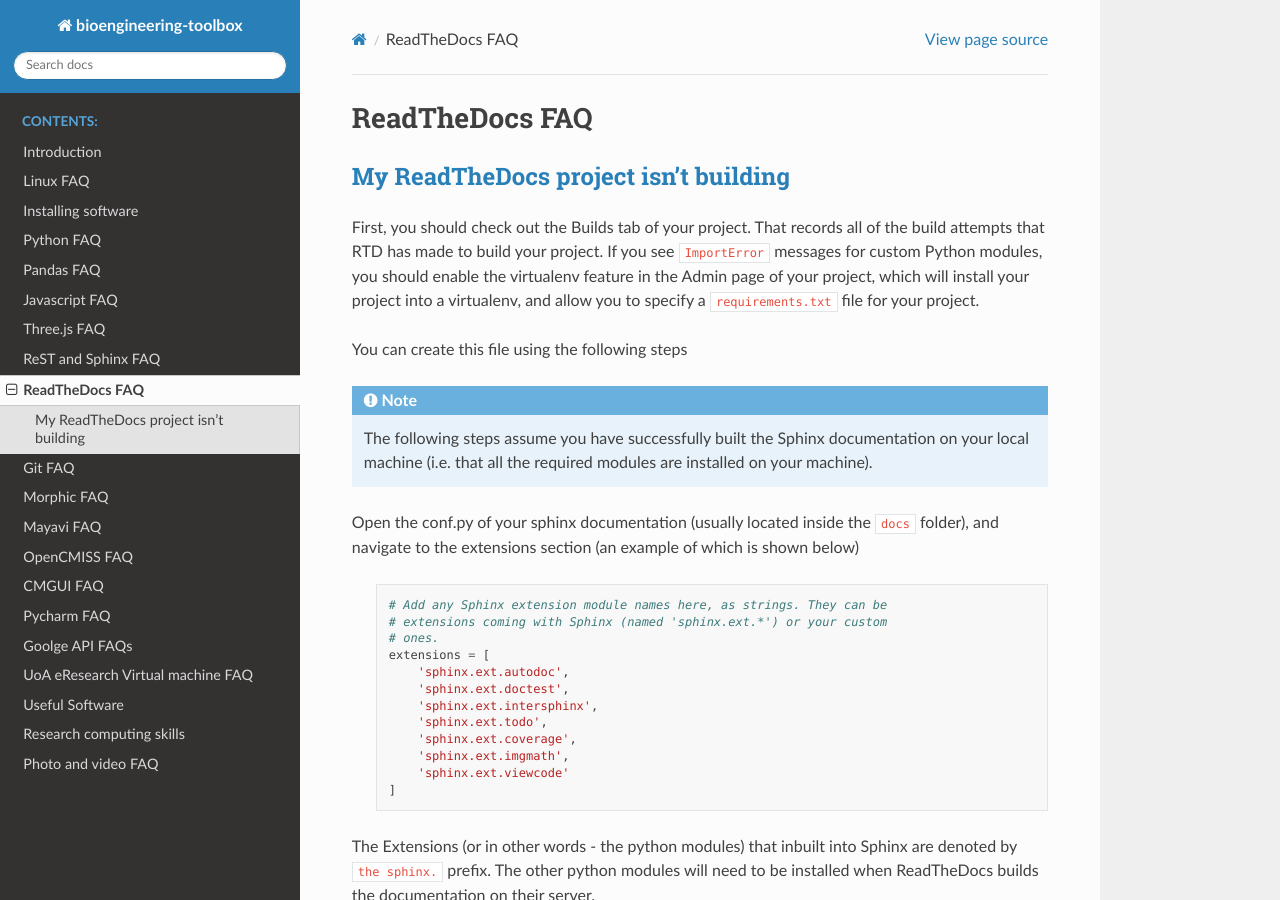
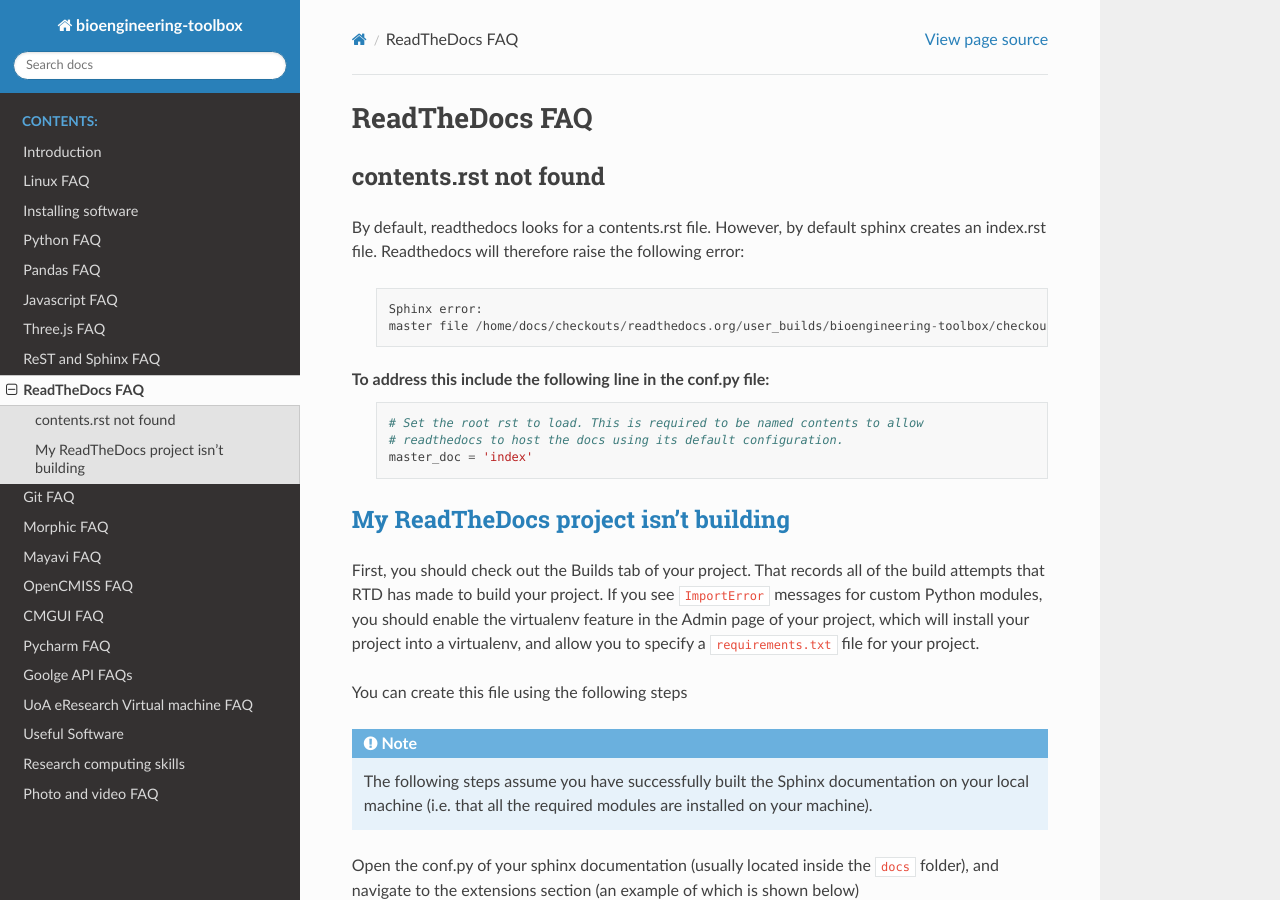
Before and after one commit to PrasadBabarendaGamage/bioengineering-toolbox, a Sphinx documentation site: the page built from docs/source/readthedocs_faq.rst, in a window 1280 px wide and 900 px high. Built offline with Sphinx 7.4.7 and the Read the Docs theme 2.0.0, drawn with Linux system fonts in a browser that asks for light colours.

Commit message:
Updating readthedocs faq

```diff
--- a/docs/source/readthedocs_faq.rst
+++ b/docs/source/readthedocs_faq.rst
@@ -6,6 +6,23 @@ ReadTheDocs FAQ
    :maxdepth: 2
 
 .. TEMPLATE: `link <link>`_
+
+contents.rst not found
+----------------------
+By default, readthedocs looks for a contents.rst file. However, by default sphinx creates an index.rst file. Readthedocs will therefore raise the following error:
+
+  .. code-block:: python
+
+    Sphinx error:
+    master file /home/docs/checkouts/readthedocs.org/user_builds/bioengineering-toolbox/checkouts/latest/docs/source/contents.rst not found
+
+To address this include the following line in the conf.py file:
+  .. code-block:: python
+
+    # Set the root rst to load. This is required to be named contents to allow
+    # readthedocs to host the docs using its default configuration.
+    master_doc = 'index'
+
 
 `My ReadTheDocs project isn’t building <http://docs.readthedocs.io/en/latest/faq.html#my-project-isn-t-building-with-autodoc>`_
 -------------------------------------------------------------------------------
```
